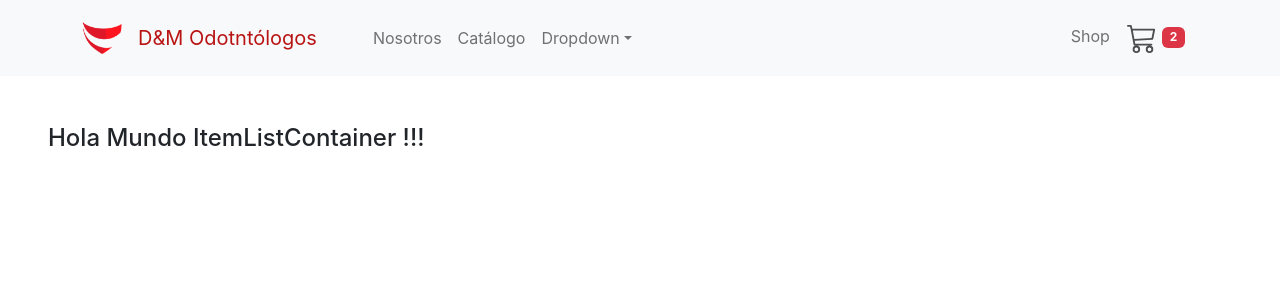
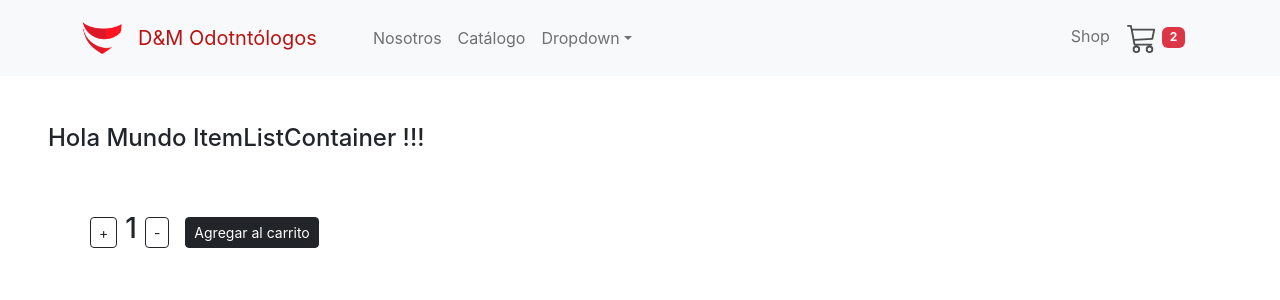
Before and after one commit to jorjonico/D-M-shop, a React (Create React App) app: page / in a window 1280 px wide. Shown: the top 300 px of the page. Built offline with nearby package versions, Linux system fonts and the light colour scheme.

Commit message:
con contador de productos

```diff
--- a/src/components/CartWidget.jsx
+++ b/src/components/CartWidget.jsx
@@ -1,7 +1,6 @@
 import 'bootstrap/dist/css/bootstrap.min.css';
 import { Cart3 } from 'react-bootstrap-icons';
 import Badge from "react-bootstrap/Badge";
-
 import Button from 'react-bootstrap/Button';
 const CartWidget = () => {
     return (
@@ -11,5 +10,4 @@ const CartWidget = () => {
         </Button>
     );
 }
-
 export default CartWidget;
--- /dev/null
+++ b/src/components/ItemCount.jsx
@@ -0,0 +1,29 @@
+import { useState } from 'react';
+import Button from 'react-bootstrap/Button';
+const ItemCount = ({stock, start, mensaje}) => {
+    const [agregar, setAgregar] = useState(start);
+
+    const handleClick = () => {
+        if(agregar < stock){
+            setAgregar(agregar+1)
+        }
+    }
+
+    const restaClick = () => {
+        if(agregar > start){
+            setAgregar(agregar-1)
+        }
+    }
+
+    ItemCount.number = agregar
+
+    return (
+        <div className="container d-flex align-items-center">
+            <Button variant="outline-dark" size="sm" className='m-2' onClick={handleClick}>+</Button>
+            <h3>{agregar}</h3>
+            <Button variant="outline-dark" size="sm" className='m-2' onClick={restaClick}>-</Button>
+            <Button variant="dark" size="sm" className='m-2' onClick={mensaje}>Agregar al carrito</Button>
+        </div>
+    );
+}
+export default ItemCount;
--- a/src/components/ItemListContainer.jsx
+++ b/src/components/ItemListContainer.jsx
@@ -1,7 +1,19 @@
 import React from "react";
+import ItemCount from "./ItemCount";
 const ItemListContainer = ({greeting}) => {
+    let mensaje = () =>{
+        if (ItemCount.number !== 0) {
+            alert(`Usted a cargado ${ItemCount.number} productos al carrito`)
+        }
+    }
     return (
+        <>
         <h4 className="p-5">{greeting}</h4>
+        <ItemCount
+        stock={5}
+        start={1}
+        mensaje={mensaje}/>
+        </>
     );
 }
 export default ItemListContainer
```
